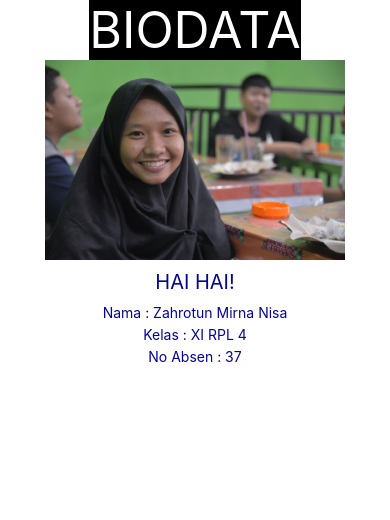
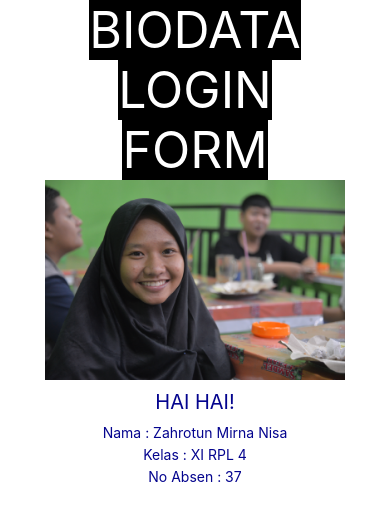
Before and after one commit to ZahrotunMirna14/React-Native-Project, a React Native app: screen / in a window 390 px wide. Shown: the top 520 px of the page. Built offline with nearby package versions, Linux system fonts and the light colour scheme.

Commit message:
Activity 9/9/18 - add props

```diff
--- a/App.js
+++ b/App.js
@@ -12,7 +12,9 @@ export default class App extends Component {
   render() {
     return (
       <View style={gaya.gambar}>
-      <Judul/>
+      <Judul title="BIODATA"/>
+      <Judul title="LOGIN"/>
+      <Judul title="FORM"/>
       <Image
       style={{width:300, height:200}}
       source ={require('./me.png')} />
--- a/Components/Judul.js
+++ b/Components/Judul.js
@@ -5,7 +5,7 @@ class Judul extends React.Component{
     render(){
         return (
             <Text style={salon.judul}
-            >BIODATA</Text>
+            >{this.props.title}</Text>
 
         )
     }
```
